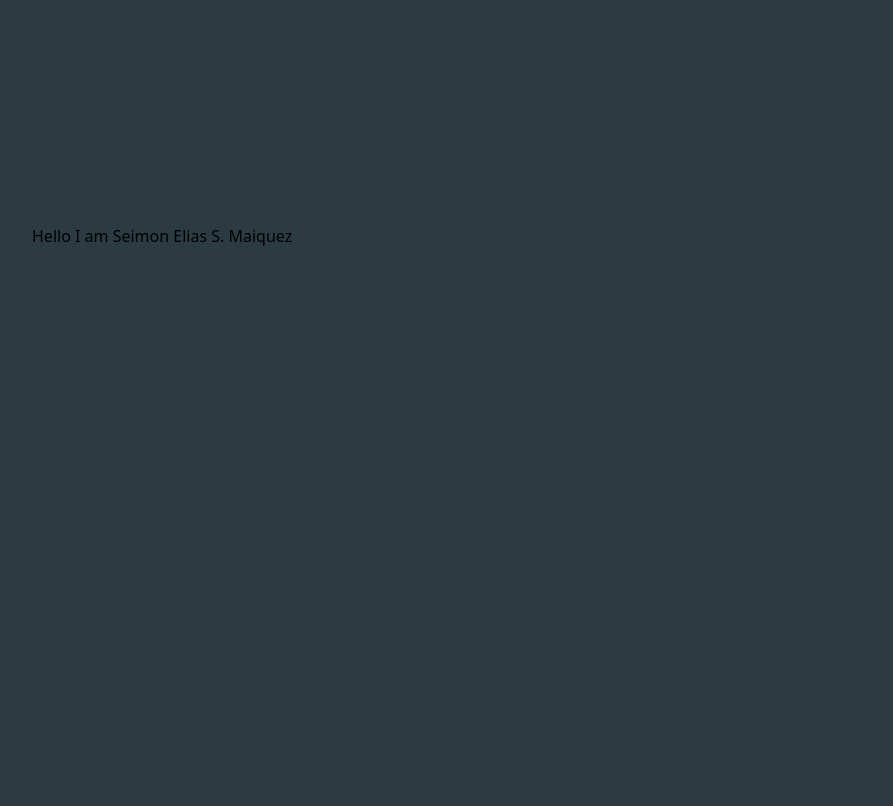
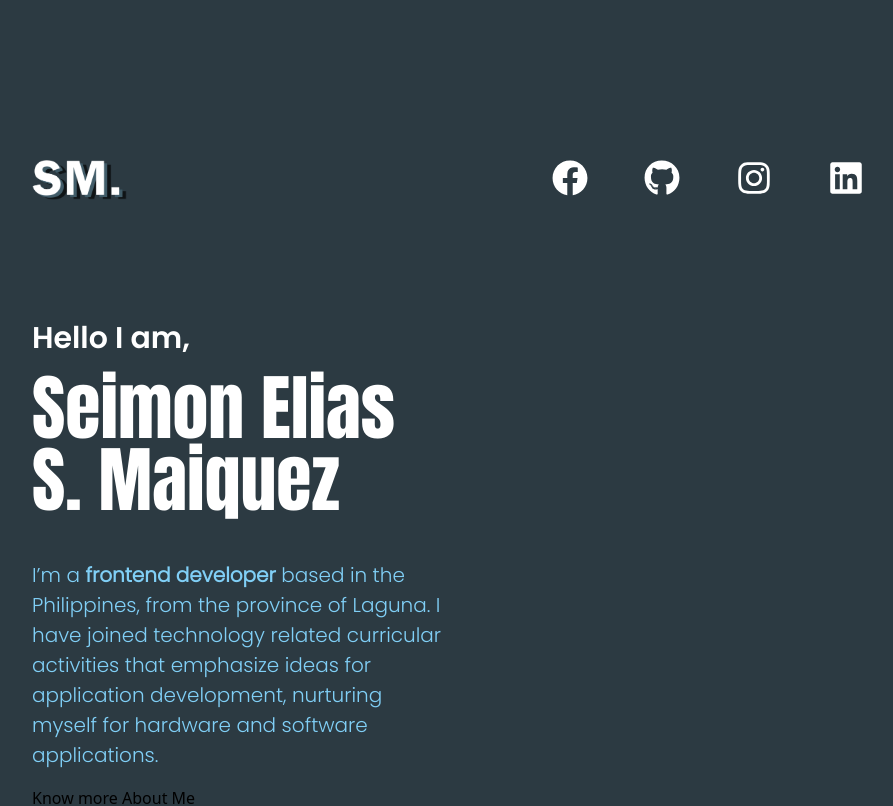
Before and after one commit to FumI4096/Portfolio, a React (Vite) app: page / in a window 1280 px wide. Shown: the top 806 px of the page, without its empty margins (192-1085 px from the left). Built offline with nearby package versions, Linux system fonts and the light colour scheme.

Commit message:
Add icons, basic information, and logo

```diff
--- a/src/pages/Home.tsx
+++ b/src/pages/Home.tsx
@@ -1,12 +1,39 @@
+import Icon from '../assets/images/icon.png';
+import { FaFacebook, FaGithub, FaInstagram, FaLinkedin } from "react-icons/fa";
+
 function Home(){
     return(
-        <header className="h-1000 flex bg-primary-gray-2 p-14rem">
-            <section>
-                <h1>Hello I am Seimon Elias S. Maiquez</h1>
+        <header className="h-1000 flex bg-primary-gray-2 px-14rem py-10rem flex-col">
+            <section className='w-full flex justify-between'>
+                <div className='flex h-auto'>
+                    <img src={Icon} alt="" className='h-10'/>
+                </div>
+                <article className='flex gap-14 justify-end'>
+                    <a href="https://www.facebook.com/mimon.maiquez/" rel="noopener" target="_blank" className="w-auto h-auto">
+                        <FaFacebook className="text-4xl text-white cursor-pointer" />
+                    </a>
+                    <a href="https://github.com/FumI4096" rel="noopener" target="_blank" className="w-auto h-auto">
+                        <FaGithub className="text-4xl text-white cursor-pointer" />
+                    </a>
+                    <a href="https://www.instagram.com/se1_mon/" rel="noopener" target="_blank" className="w-auto h-auto">
+                        <FaInstagram className="text-4xl text-white cursor-pointer" />
+                    </a>
+                    <a href="https://www.linkedin.com/in/seimon-elias-maiquez-3159602b1/" rel="noopener" target="_blank" className="w-auto h-auto">
+                        <FaLinkedin className="text-4xl text-white cursor-pointer" />
+                    </a>
+                </article>
             </section>
-            <aside>
-                {/*image*/}
-            </aside>
+            <section className='basis-full flex items-center'>
+                <div className='basis-full flex flex-col gap-4 h-[400px]'>
+                    <span className='font-poppins-semibold text-white text-3xl'>Hello I am,</span>
+                    <span className='font-anton-regular text-7xl text-white secondary-blue-2 mb-7'>Seimon Elias S. Maiquez</span>
+                    <span className='font-poppins-light text-secondary-blue-2 text-[1.25rem] mb-auto'>I’m a <span className='font-bold'>frontend developer</span> based in the Philippines, from the province of Laguna. I have joined technology related curricular activities that emphasize ideas for application development, nurturing myself for hardware and software applications.</span>
+                    <a href="">Know more About Me</a>
+                </div>
+                <aside className='basis-full'>
+                    {/*image*/}
+                </aside>
+            </section>
         </header>
     )
 }
```
